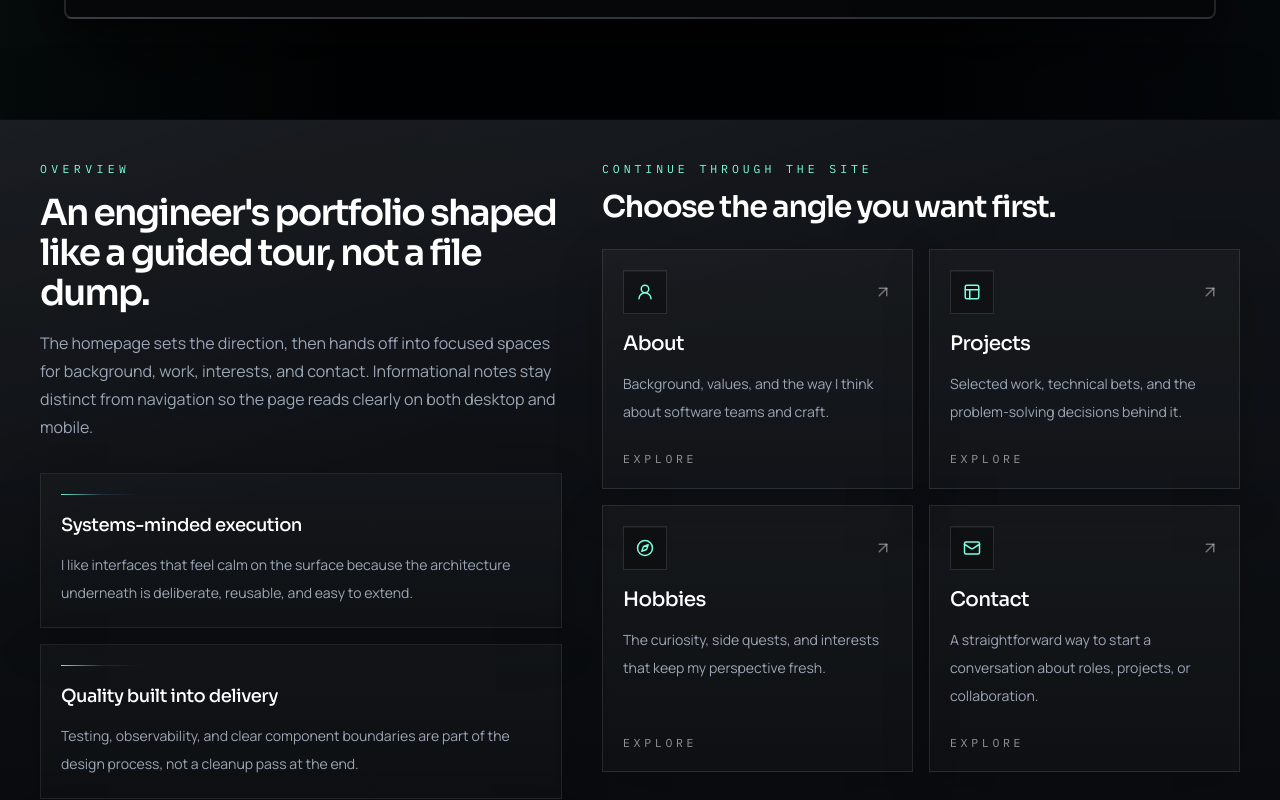
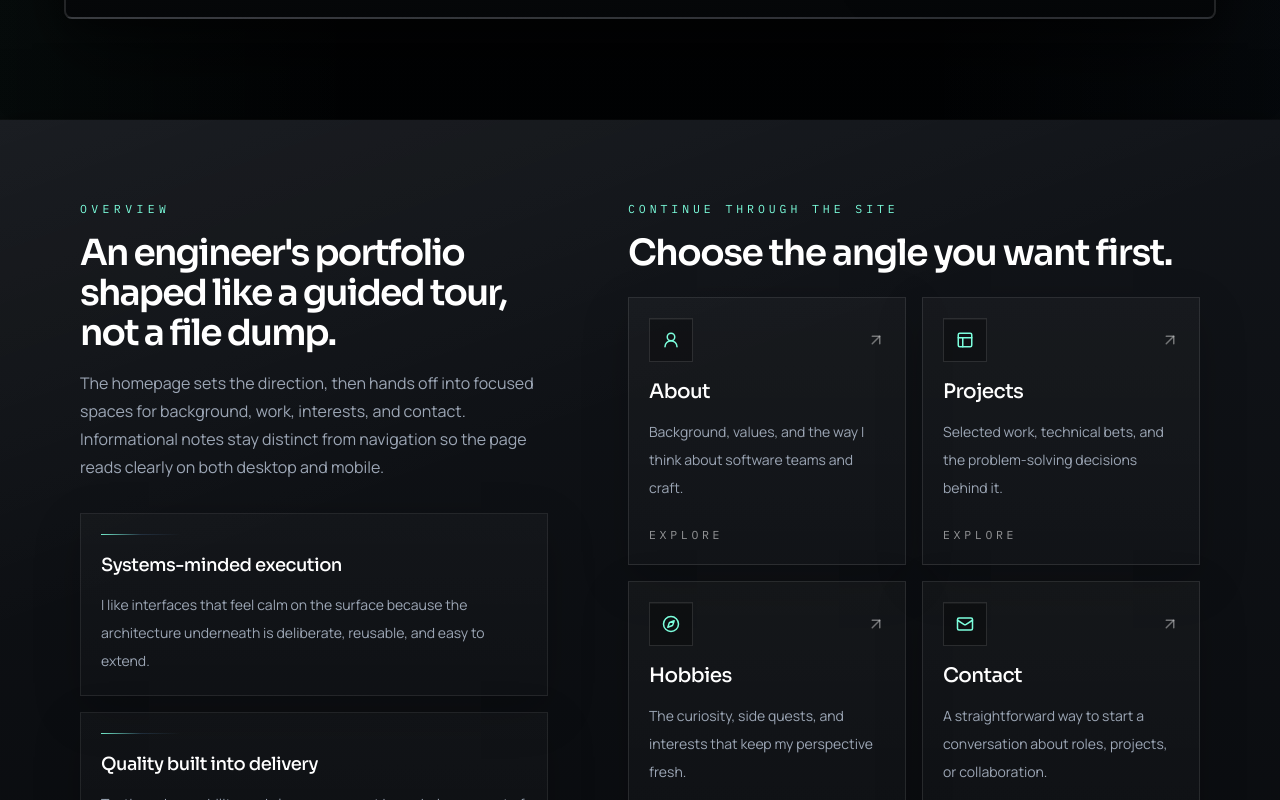
Before and after one commit to gbryan-psu/custom_portfolio, a Next.js app: page / in a window 1280 px wide. Shown: the part 680-1480 px from the top of the page. Built offline with nearby package versions, Linux system fonts and the light colour scheme.

Commit message:
cleanup (overview styling)

```diff
--- a/src/app/app.css
+++ b/src/app/app.css
@@ -61,6 +61,7 @@ a {
   position: relative;
   isolation: isolate;
   min-height: 100vh;
+  padding: 4rem 0;
 }
 
 .main-panel {
--- a/src/app/page.tsx
+++ b/src/app/page.tsx
@@ -88,8 +88,8 @@ export default function HomePage() {
       </section>
 
       <section className="relative">
-        <div className="overview-panel relative z-10 animate-fade-in px-6 py-8 sm:px-8 sm:py-10 lg:px-10">
-          <div className="grid gap-10 lg:grid-cols-[minmax(0,0.9fr)_minmax(0,1.1fr)]">
+        <div className="overview-panel relative z-10 animate-fade-in w-full p-20 opacity-0">
+          <div className="grid gap-20 lg:grid-cols-[minmax(0,0.9fr)_minmax(0,1.1fr)]">
             <div className="space-y-8">
               <SectionIntro
                 eyebrow="Overview"
@@ -108,11 +108,11 @@ export default function HomePage() {
             </div>
 
             <div className="space-y-6">
-              <div>
+              <div className="space-y-4">
                 <p className="font-mono text-[0.72rem] tracking-[0.34em] text-[var(--color-mint)] uppercase">
                   Continue through the site
                 </p>
-                <h2 className="mt-3 font-display text-2xl font-semibold tracking-[-0.04em] text-white sm:text-3xl">
+                <h2 className="font-display text-4xl font-semibold tracking-[-0.04em] text-white">
                   Choose the angle you want first.
                 </h2>
               </div>
```
